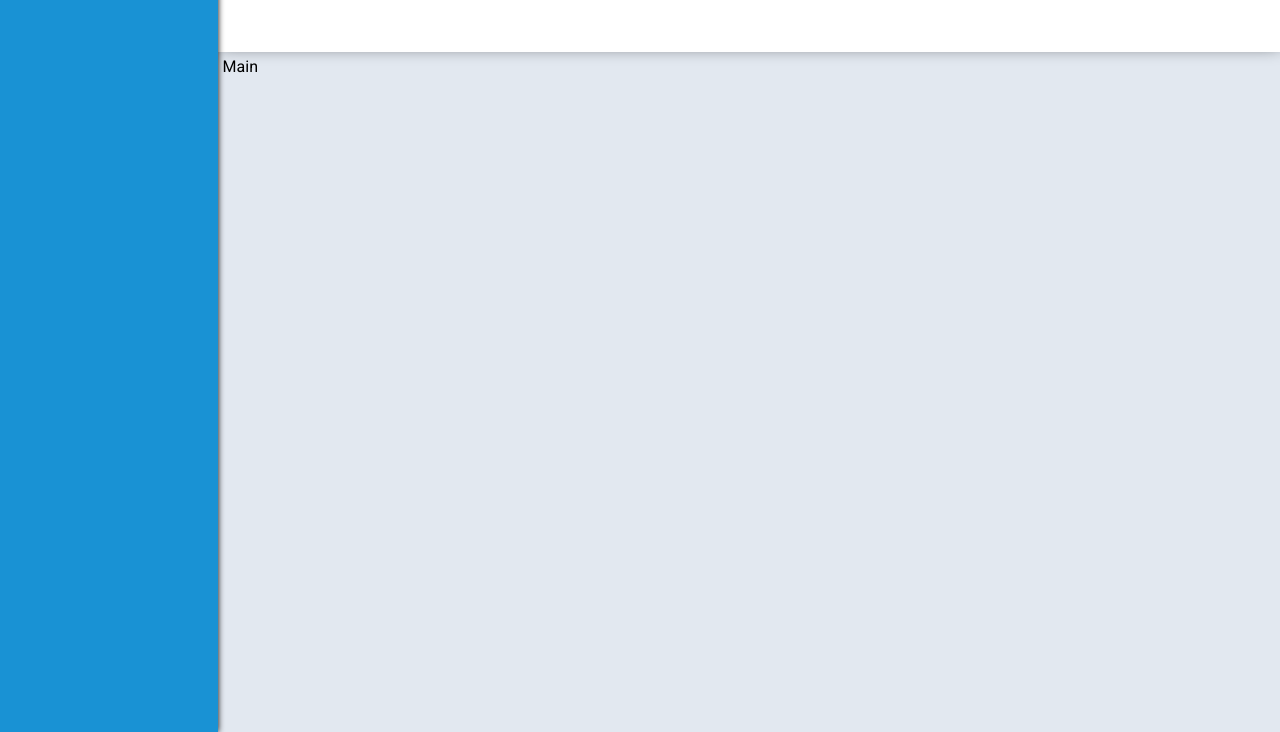
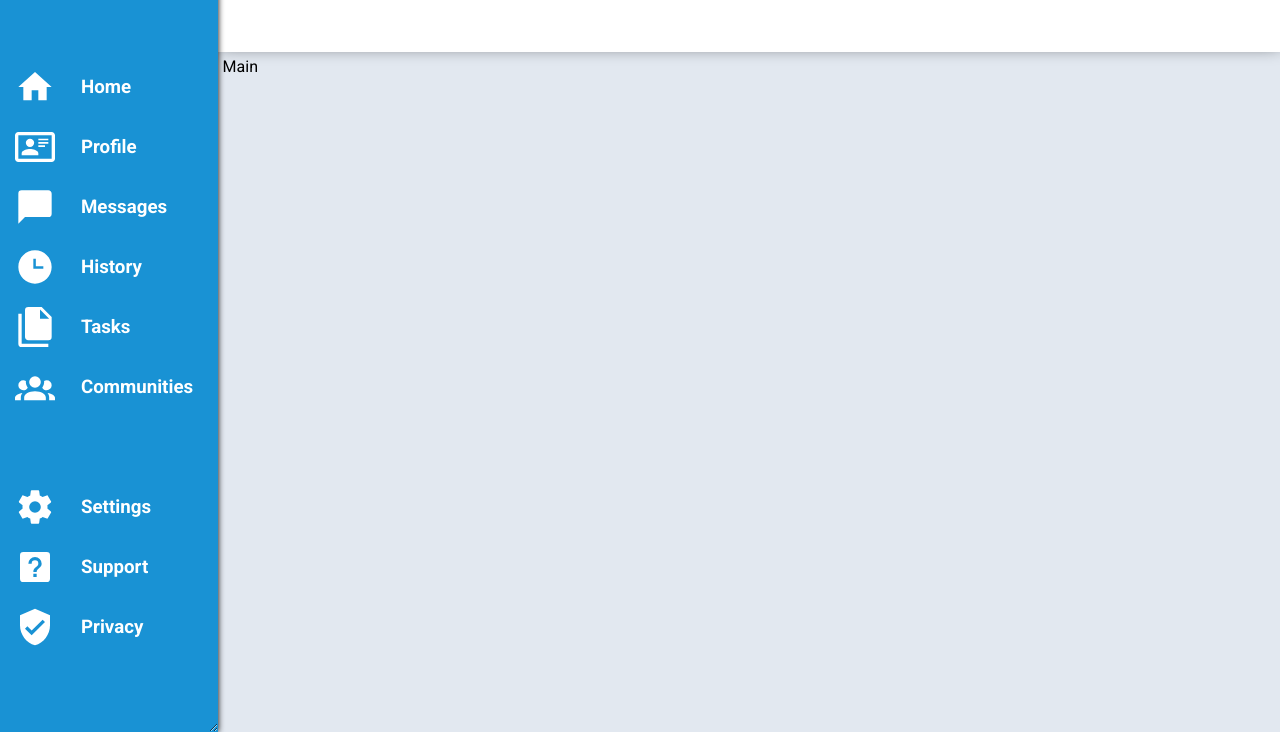
Before and after one commit to ManuSuhonen/odin-admin-dashboard, a plain HTML site: page index.html in a window 1280 px wide. Shown: the part 68-800 px from the top of the page. Drawn offline with Linux system fonts and the light colour scheme.

Commit message:
added left side

```diff
--- a/index.html
+++ b/index.html
@@ -13,7 +13,78 @@
     <div id="parent">
         <header> Header </header>
         <main> Main </main>
-        <aside> Aside </aside>
+        <aside>
+            <div class="dash-buttons">
+                <svg xmlns="http://www.w3.org/2000/svg" viewBox="0 0 24 24">
+                    <path fill="rgb(255, 255, 255)" d="M13,3V9H21V3M13,21H21V11H13M3,21H11V15H3M3,13H11V3H3V13Z" />
+                </svg>
+                <h1>Dashboard</h1>
+            </div>
+            <div class="dash-buttons"></div>
+            <div class="dash-buttons">
+                <svg xmlns="http://www.w3.org/2000/svg" viewBox="0 0 24 24">
+                    <path  fill="rgb(255, 255, 255)"
+                    d="M10,20V14H14V20H19V12H22L12,3L2,12H5V20H10Z" />
+                </svg>
+                <h3>Home</h3>
+            </div>
+            <div class="dash-buttons">
+                <svg xmlns="http://www.w3.org/2000/svg" viewBox="0 0 24 24">
+                    <path  fill="rgb(255, 255, 255)"
+                    d="M22,3H2C0.91,3.04 0.04,3.91 0,5V19C0.04,20.09 0.91,20.96 2,21H22C23.09,20.96 23.96,20.09 24,19V5C23.96,3.91 23.09,3.04 22,3M22,19H2V5H22V19M14,17V15.75C14,14.09 10.66,13.25 9,13.25C7.34,13.25 4,14.09 4,15.75V17H14M9,7A2.5,2.5 0 0,0 6.5,9.5A2.5,2.5 0 0,0 9,12A2.5,2.5 0 0,0 11.5,9.5A2.5,2.5 0 0,0 9,7M14,7V8H20V7H14M14,9V10H20V9H14M14,11V12H18V11H14" />
+                </svg>
+                <h3>Profile</h3>
+            </div>
+            <div class="dash-buttons">
+                <svg xmlns="http://www.w3.org/2000/svg" viewBox="0 0 24 24">
+                    <path  fill="rgb(255, 255, 255)"
+                    d="M20,2H4A2,2 0 0,0 2,4V22L6,18H20A2,2 0 0,0 22,16V4C22,2.89 21.1,2 20,2Z" />
+                </svg>
+                <h3>Messages</h3>
+            </div>
+            <div class="dash-buttons">
+                <svg xmlns="http://www.w3.org/2000/svg" viewBox="0 0 24 24">
+                    <path fill="rgb(255, 255, 255)"
+                        d="M12 2C6.5 2 2 6.5 2 12C2 17.5 6.5 22 12 22C17.5 22 22 17.5 22 12S17.5 2 12 2M17 13H11V7H12.5V11.5H17V13Z" />
+                </svg>
+                <h3>History</h3>
+            </div>
+            <div class="dash-buttons">
+                <svg xmlns="http://www.w3.org/2000/svg" viewBox="0 0 24 24">
+                    <path  fill="rgb(255, 255, 255)"
+                    d="M15,7H20.5L15,1.5V7M8,0H16L22,6V18A2,2 0 0,1 20,20H8C6.89,20 6,19.1 6,18V2A2,2 0 0,1 8,0M4,4V22H20V24H4A2,2 0 0,1 2,22V4H4Z" />
+                </svg>
+                <h3>Tasks</h3>
+            </div>
+            <div class="dash-buttons">
+                <svg xmlns="http://www.w3.org/2000/svg" viewBox="0 0 24 24">
+                    <path fill="rgb(255, 255, 255)"
+                        d="M12,5.5A3.5,3.5 0 0,1 15.5,9A3.5,3.5 0 0,1 12,12.5A3.5,3.5 0 0,1 8.5,9A3.5,3.5 0 0,1 12,5.5M5,8C5.56,8 6.08,8.15 6.53,8.42C6.38,9.85 6.8,11.27 7.66,12.38C7.16,13.34 6.16,14 5,14A3,3 0 0,1 2,11A3,3 0 0,1 5,8M19,8A3,3 0 0,1 22,11A3,3 0 0,1 19,14C17.84,14 16.84,13.34 16.34,12.38C17.2,11.27 17.62,9.85 17.47,8.42C17.92,8.15 18.44,8 19,8M5.5,18.25C5.5,16.18 8.41,14.5 12,14.5C15.59,14.5 18.5,16.18 18.5,18.25V20H5.5V18.25M0,20V18.5C0,17.11 1.89,15.94 4.45,15.6C3.86,16.28 3.5,17.22 3.5,18.25V20H0M24,20H20.5V18.25C20.5,17.22 20.14,16.28 19.55,15.6C22.11,15.94 24,17.11 24,18.5V20Z" />
+                </svg>
+                <h3>Communities</h3>
+            </div>
+            <div class="dash-buttons"></div>
+            <div class="dash-buttons">
+                <svg xmlns="http://www.w3.org/2000/svg" viewBox="0 0 24 24">
+                    <path fill="rgb(255, 255, 255)"
+                        d="M12,15.5A3.5,3.5 0 0,1 8.5,12A3.5,3.5 0 0,1 12,8.5A3.5,3.5 0 0,1 15.5,12A3.5,3.5 0 0,1 12,15.5M19.43,12.97C19.47,12.65 19.5,12.33 19.5,12C19.5,11.67 19.47,11.34 19.43,11L21.54,9.37C21.73,9.22 21.78,8.95 21.66,8.73L19.66,5.27C19.54,5.05 19.27,4.96 19.05,5.05L16.56,6.05C16.04,5.66 15.5,5.32 14.87,5.07L14.5,2.42C14.46,2.18 14.25,2 14,2H10C9.75,2 9.54,2.18 9.5,2.42L9.13,5.07C8.5,5.32 7.96,5.66 7.44,6.05L4.95,5.05C4.73,4.96 4.46,5.05 4.34,5.27L2.34,8.73C2.21,8.95 2.27,9.22 2.46,9.37L4.57,11C4.53,11.34 4.5,11.67 4.5,12C4.5,12.33 4.53,12.65 4.57,12.97L2.46,14.63C2.27,14.78 2.21,15.05 2.34,15.27L4.34,18.73C4.46,18.95 4.73,19.03 4.95,18.95L7.44,17.94C7.96,18.34 8.5,18.68 9.13,18.93L9.5,21.58C9.54,21.82 9.75,22 10,22H14C14.25,22 14.46,21.82 14.5,21.58L14.87,18.93C15.5,18.67 16.04,18.34 16.56,17.94L19.05,18.95C19.27,19.03 19.54,18.95 19.66,18.73L21.66,15.27C21.78,15.05 21.73,14.78 21.54,14.63L19.43,12.97Z" />
+                </svg>
+                <h3>Settings</h3>
+            </div>
+            <div class="dash-buttons">
+                <svg xmlns="http://www.w3.org/2000/svg" viewBox="0 0 24 24">
+                    <path  fill="rgb(255, 255, 255)" d="M11,18H13V16H11V18M12,6A4,4 0 0,0 8,10H10A2,2 0 0,1 12,8A2,2 0 0,1 14,10C14,12 11,11.75 11,15H13C13,12.75 16,12.5 16,10A4,4 0 0,0 12,6M5,3H19A2,2 0 0,1 21,5V19A2,2 0 0,1 19,21H5A2,2 0 0,1 3,19V5A2,2 0 0,1 5,3Z" />
+                </svg>
+                <h3>Support</h3>
+            </div>
+            <div class="dash-buttons">
+                <svg xmlns="http://www.w3.org/2000/svg" viewBox="0 0 24 24">
+                    <path fill="rgb(255, 255, 255)"
+                        d="M10,17L6,13L7.41,11.59L10,14.17L16.59,7.58L18,9M12,1L3,5V11C3,16.55 6.84,21.74 12,23C17.16,21.74 21,16.55 21,11V5L12,1Z" />
+                </svg>
+                <h3>Privacy</h3>
+            </div>
+        </aside>
     </div>
 </body>
 
--- a/style.css
+++ b/style.css
@@ -22,7 +22,9 @@ body {
     height: 100vh;
 
     display: grid;
-    grid-template-columns: 17fr 83fr;
+
+    /* grid-template-columns: 17fr 83fr; */
+    grid-template-columns: minmax(max-content, 17fr) 83fr;
     grid-template-rows: 15% 85%;
 
     * {
@@ -39,11 +41,31 @@ header {
 }
 
 aside {
+    color: white;
     z-index: 3;
     grid-column: 1/2;
     grid-row: 1/3;
     background-color: rgb(25 146 212);
     filter: drop-shadow(0 0 0.2rem black);
+
+    display: grid;
+    grid-template-rows: repeat(12, 60px);
+
+
+    resize: both;
+    overflow: auto;
+
+
+    .dash-buttons {
+        display: flex;
+        /* font-size: 1.5rem; */
+        /* outline: solid 1px black; */
+        /* resize: both; */
+
+        justify-content: start;
+        align-items: center;
+        gap: 1rem;
+    }
 }
 
 main {
@@ -51,3 +73,7 @@ main {
     grid-column: 2/3;
     background-color: rgb(226 232 240);
 }
+
+svg {
+    height: 100%;
+}
```
